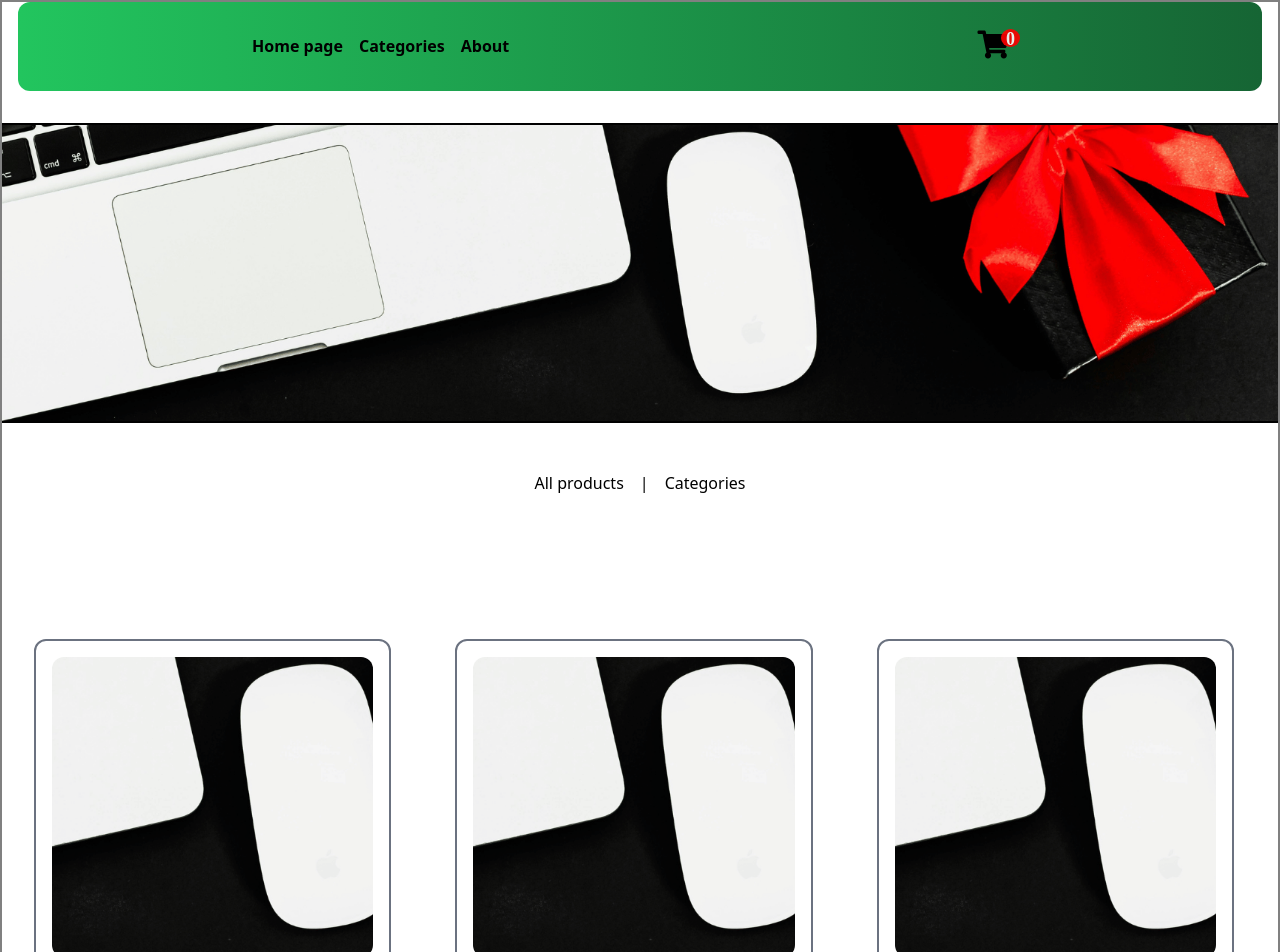
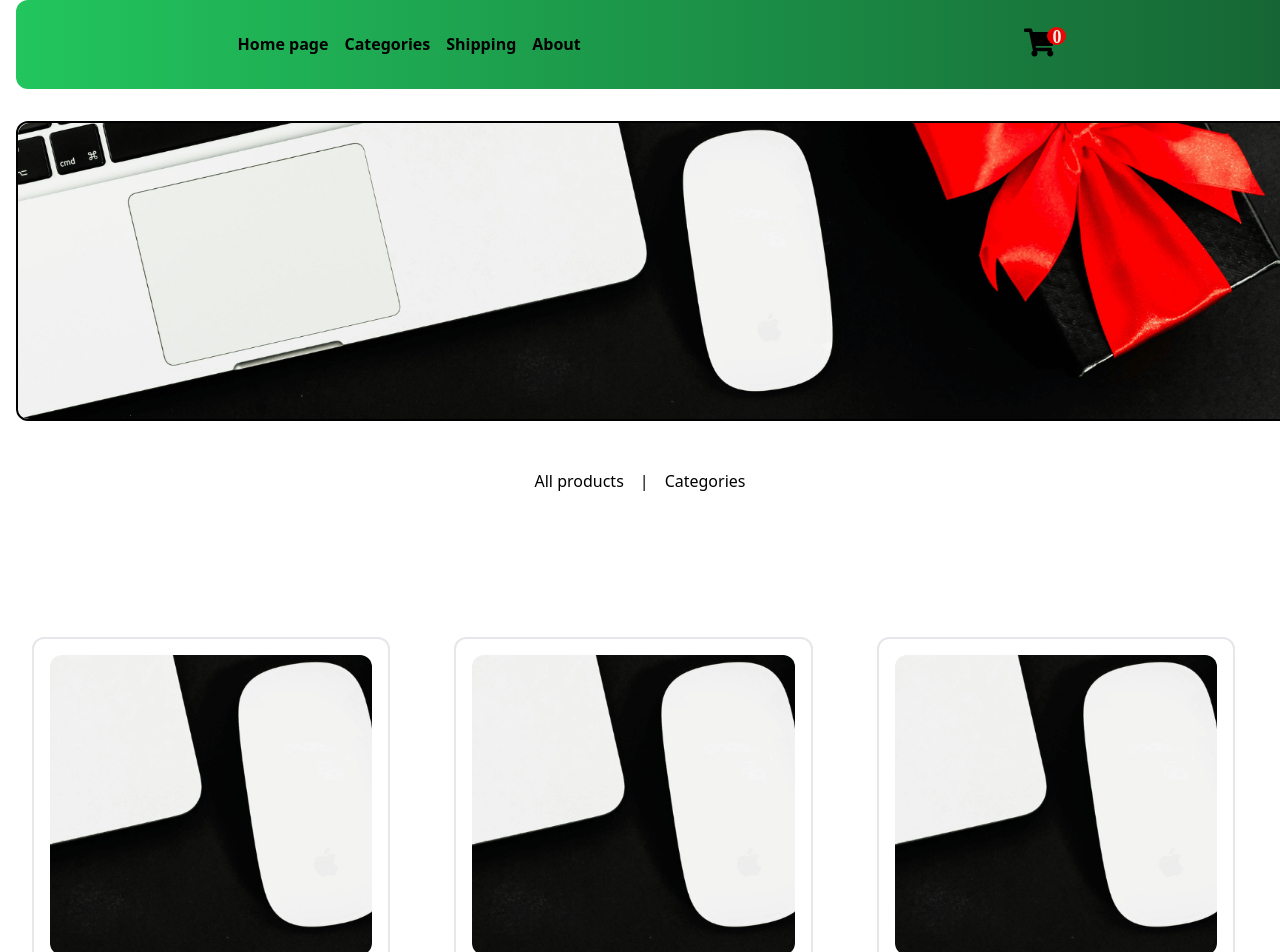
Before and after one commit to MateuszKuruc/vue-shopping-cart, a Vue app: page /categories in a window 1280 px wide. Shown: the top 952 px of the page. Built offline with nearby package versions, Linux system fonts and the light colour scheme.

Commit message:
make minor changes

```diff
--- a/src/assets/style.css
+++ b/src/assets/style.css
@@ -6,7 +6,7 @@
   flex-basis: 28%;
   height: auto;
 
-  @apply m-8 text-left border-2 border-gray-500
+  @apply m-8 text-left border-2 border-gray-200
     rounded-xl p-4 hover:bg-gray-200 ease-in-out duration-300;
 }
 
@@ -26,7 +26,7 @@ body {
   max-width: 1920px;
 
   margin: auto;
-  border: 2px solid gray;
+  /* border: 2px solid gray; */
 }
 
 .badge:after {
--- a/src/components/CartButton.vue
+++ b/src/components/CartButton.vue
@@ -3,7 +3,7 @@
     class="py-4 px-8 mt-4 rounded-full uppercase font-bold border-2 border-black bg-gradient-to-r from-green-500 to-green-800 ease-in-out duration-700 hover:bg-gradient-to-r hover:from-red-500 hover:via-yellow-400 hover:to-orange-600 w-[200px]"
   >
     <slot>
-      <span>Add to cart</span>
+      <span class="text-slate-200">Add to cart</span>
     </slot>
   </button>
 </template>
--- a/src/components/HeroSection.vue
+++ b/src/components/HeroSection.vue
@@ -1,6 +1,6 @@
 <template>
-  <div class="h-[300px] w-[100%] border-b-2 border-t-2 border-black">
-    <img class="h-full w-full object-cover" src="/public/hero.png" alt="" />
+  <div class="h-[300px] w-[100%] mx-4 border-2 border-black rounded-xl">
+    <img class="h-full w-full object-cover rounded-xl" src="/public/hero.png" alt="" />
   </div>
   <div class="flex gap-4 justify-center py-12">
     <router-link to="/">All products</router-link>
--- a/src/components/NavBar.vue
+++ b/src/components/NavBar.vue
@@ -1,11 +1,12 @@
 <template>
   <nav
-    class="sticky top-0 flex justify-around py-8 mx-4 mb-8 rounded-xl bg-gradient-to-r from-green-500 to-green-800"
+    class="sticky w-[100%] top-0 flex justify-around py-8 mx-4 mb-8 rounded-xl bg-gradient-to-r from-green-500 to-green-800"
   >
     <ul class="flex gap-4 font-bold">
-      <router-link to="/">Home page</router-link>
-      <router-link to="/categories">Categories</router-link>
-      <router-link to="/about">About</router-link>
+      <router-link class="hover:text-slate-200" to="/">Home page</router-link>
+      <router-link class="hover:text-slate-200" to="/categories">Categories</router-link>
+      <router-link class="hover:text-slate-200" to="/shipping">Shipping</router-link>
+      <router-link class="hover:text-slate-200" to="/about">About</router-link>
     </ul>
     <div @click="router.push({ name: 'CartView' })">
       <i class="fa badge fa-lg cursor-pointer" :value="itemsTotal">&#xf07a;</i>
```
